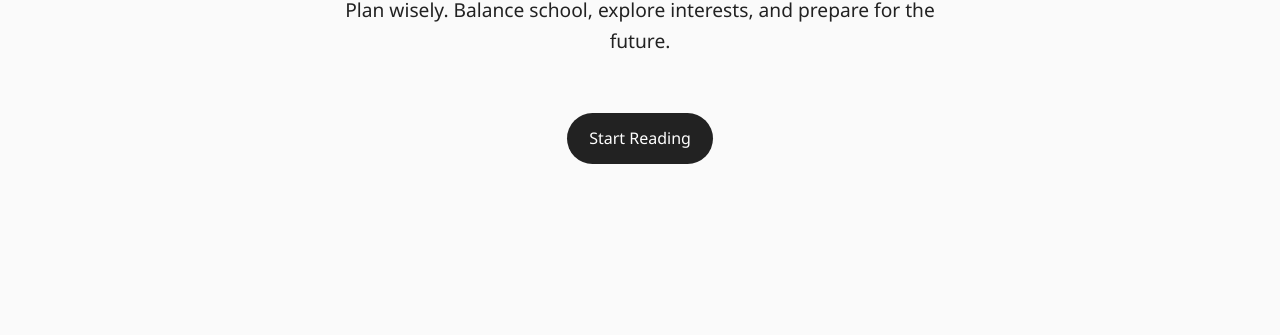
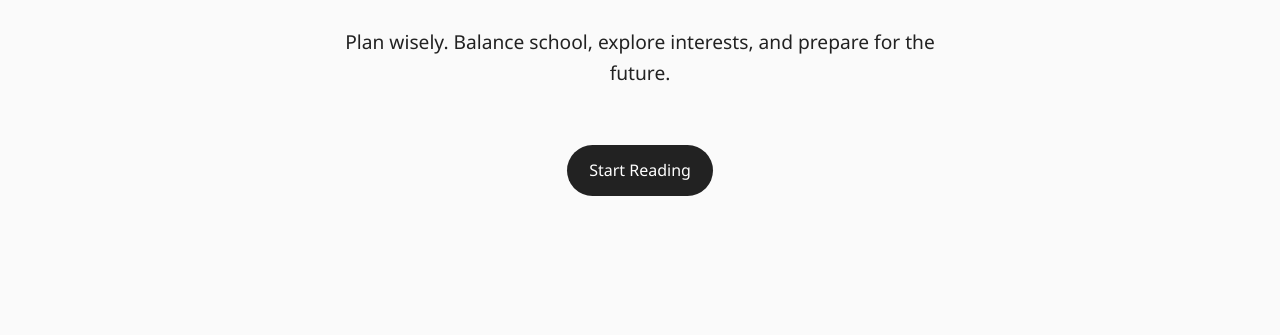
Before and after one commit to Zu556/testsite2, a plain HTML site: page guide.html in a window 1280 px wide. Shown: the part 322-657 px from the top of the page. Drawn offline with Linux system fonts and the light colour scheme.

Commit message:
Update style.css

```diff
--- a/style.css
+++ b/style.css
@@ -356,7 +356,7 @@ main.page {
   align-items: center;      /* horizontal centering */
   text-align: center;       /* center the text itself */
   min-height: 50vh;         /* give it enough height for centering */
-  padding: 2rem 1rem;
+  padding: 4rem 1rem 2rem;
   gap: 2rem;                /* spacing between elements */
 }
 
```
